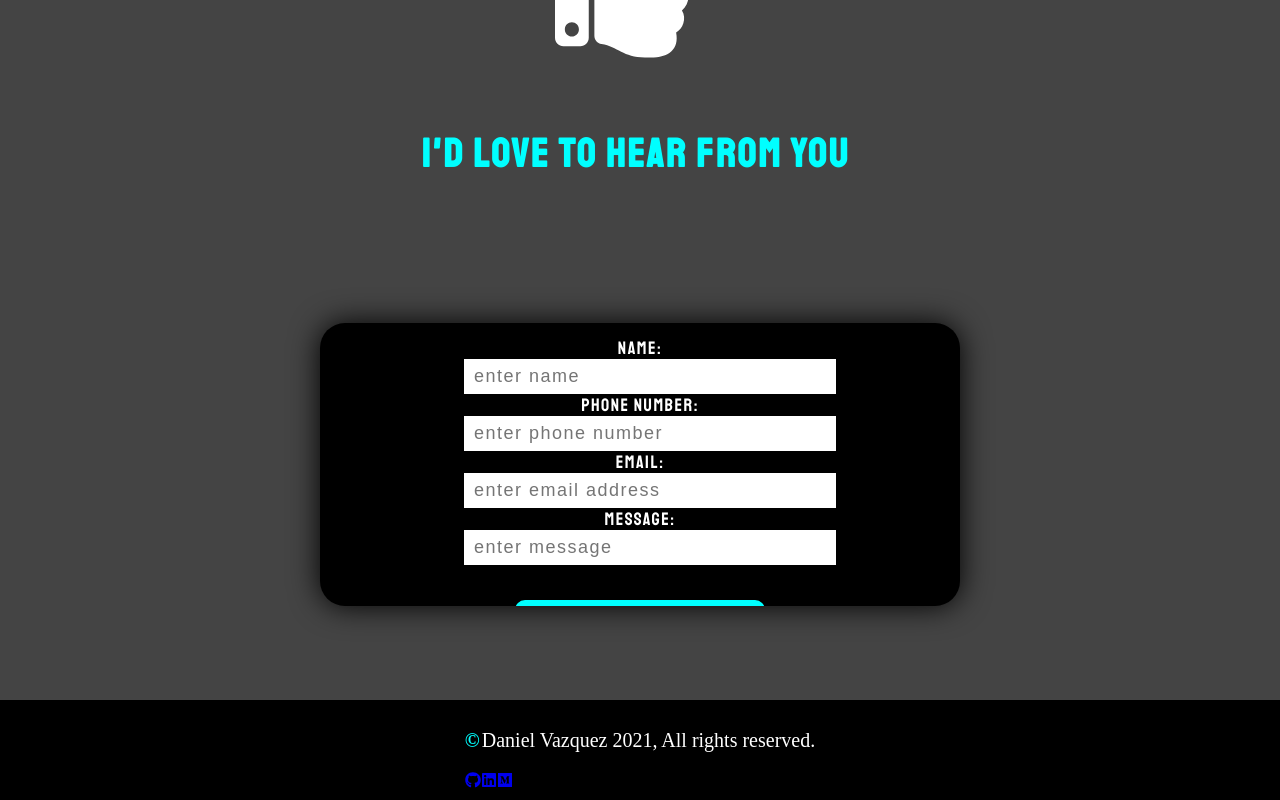
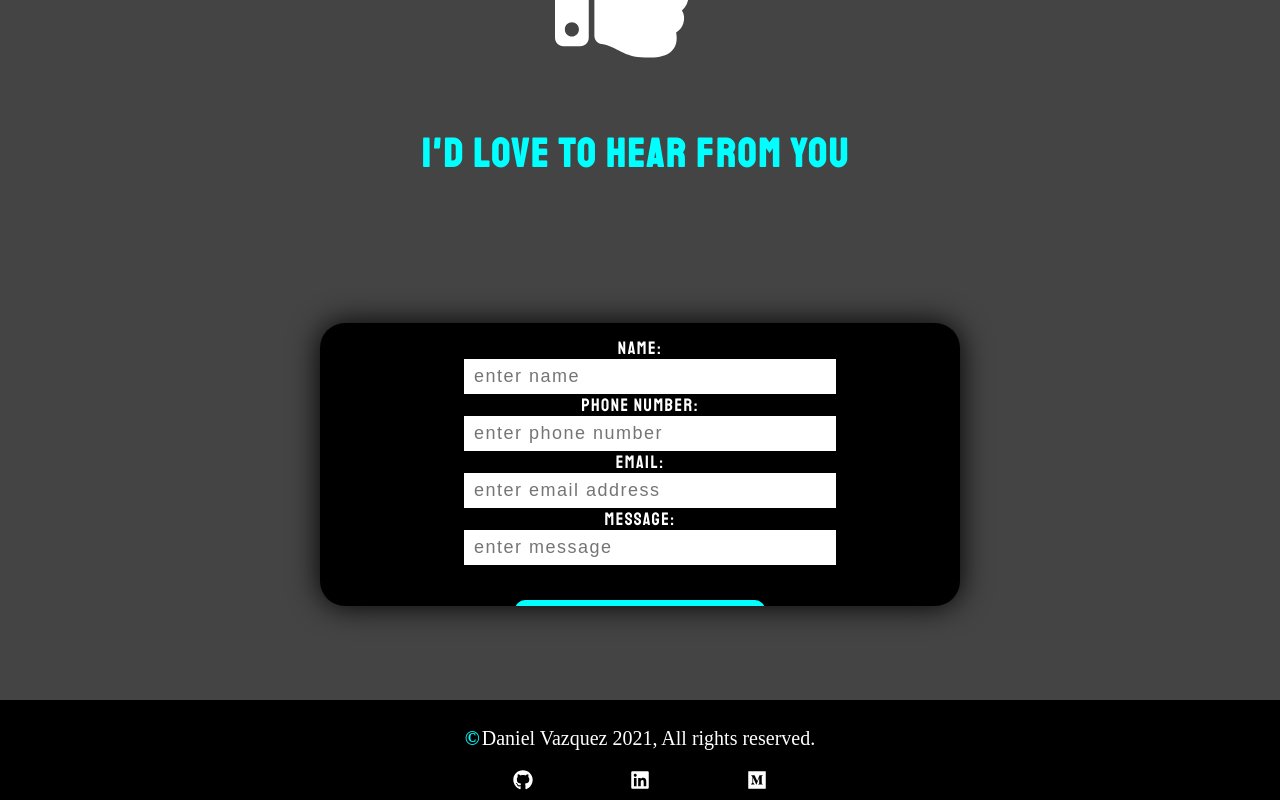
Before and after one commit to da-vazquez/Portfolio, a React (Create React App) app: page / in a window 1280 px wide. Shown: the part 4873-5673 px from the top of the page. Built offline with nearby package versions, Linux system fonts and the light colour scheme.

Commit message:
social links syling added

```diff
--- a/src/components/Footer/footer.css
+++ b/src/components/Footer/footer.css
@@ -20,6 +20,23 @@ strong {
   margin-right: 2px;
 }
 
+.footer-icons-wrapper {
+  display: flex;
+  justify-content: space-around;
+}
+
+#github, #linkedin, #medium {
+  color: white;
+  font-size: 20px;
+}
+
+#github:hover, #linkedin:hover, #medium:hover {
+  color: #00ffff;
+  transform: scale(1.25);
+  transition: 500ms;
+}
+
+
 
 @media screen and (max-width: 414px) {
   .footer {
```
